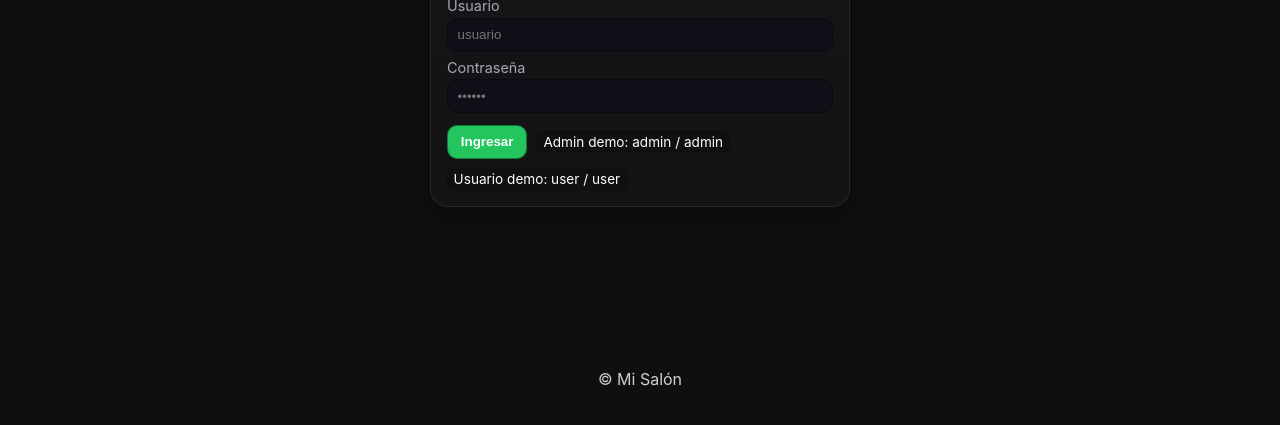
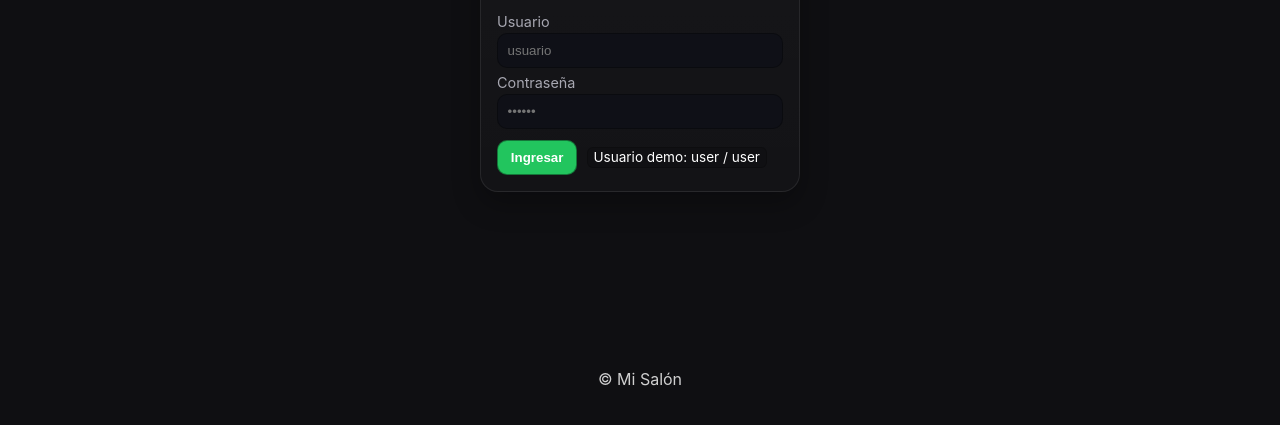
Before and after one commit to eliezelapolinaris2017-lab/Agenda-Conmigo-, a plain HTML site: page index.html in a window 1280 px wide. Shown: the part 293-718 px from the top of the page. Drawn offline with Linux system fonts and the light colour scheme.

Commit message:
Update index.html

```diff
--- a/index.html
+++ b/index.html
@@ -164,7 +164,6 @@ footer{opacity:.8;text-align:center;padding:2rem 0}
         <input id="loginPass" type="password" placeholder="••••••">
         <div class="row" style="margin-top:.7rem">
           <button class="btn ok" id="btnDoLogin">Ingresar</button>
-          <span class="kbd">Admin demo: admin / admin</span>
           <span class="kbd">Usuario demo: user / user</span>
         </div>
       </div>
```
